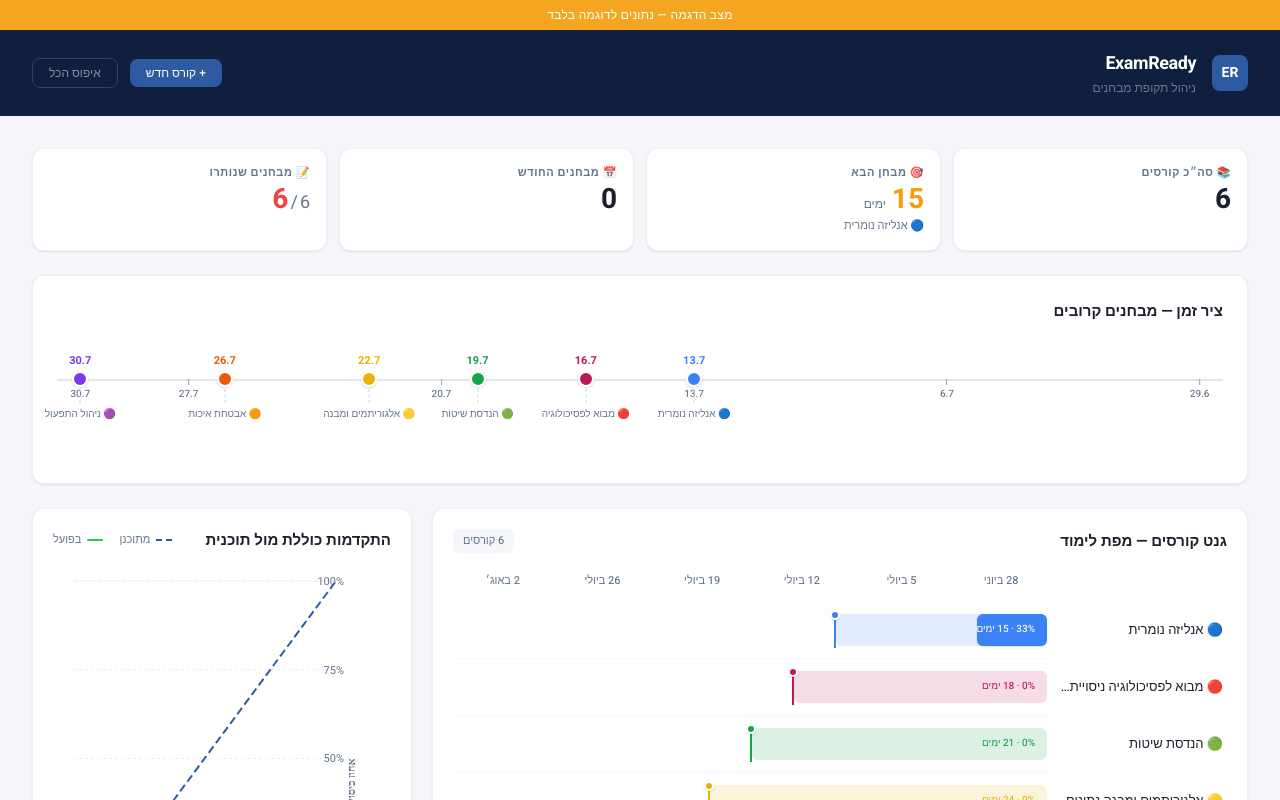
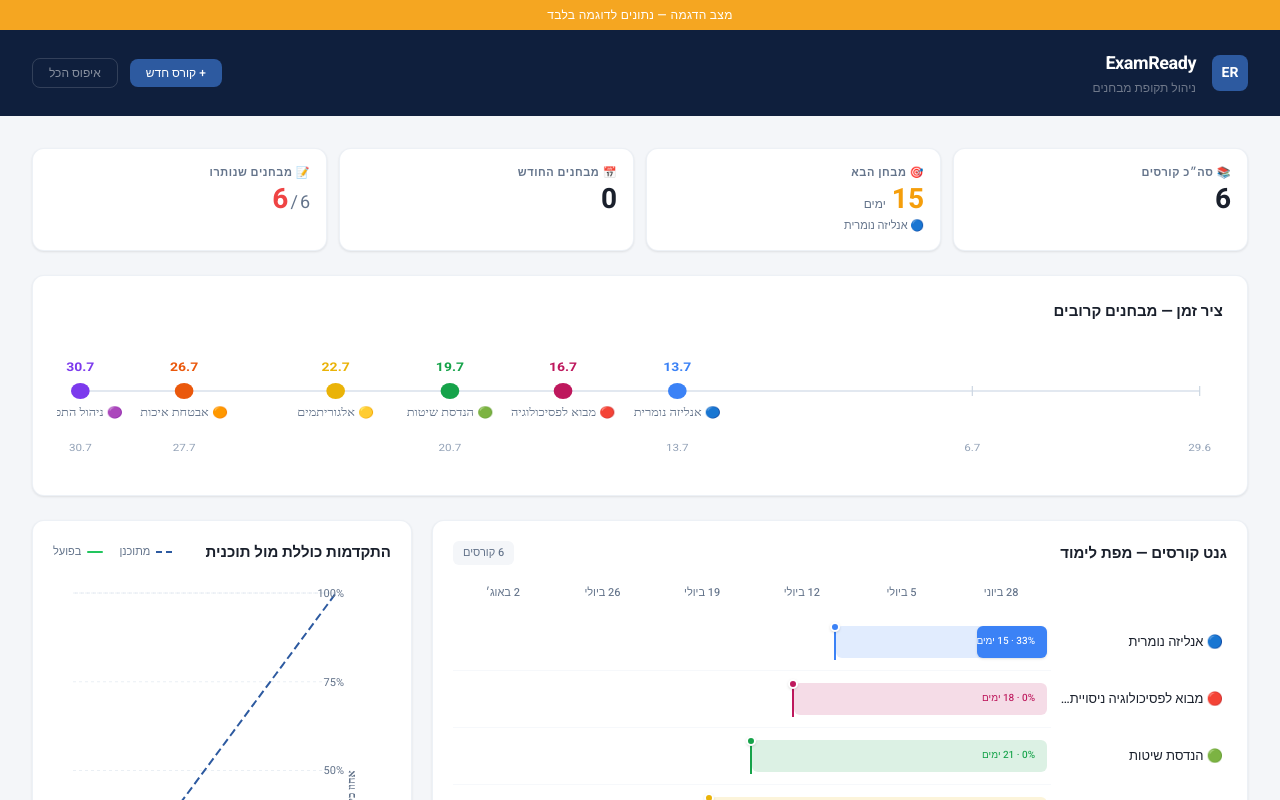
Before and after one commit to mrdz462zsr-cmd/exam-ready, a React (Vite) app: page / in a window 1280 px wide. Shown: the top 800 px of the page. Built offline with nearby package versions, Linux system fonts and the light colour scheme; the HTML template or start-up script is replaced by a standard one.

Commit message:
clean rebuild timeline SVG
Co-Authored-By: Claude Sonnet 4.6 <noreply@anthropic.com>

```diff
--- a/src/components/CoursesOverview.jsx
+++ b/src/components/CoursesOverview.jsx
@@ -321,57 +321,41 @@ export default function CoursesOverview({ courses, onSelectCourse, onAddCourse,
           </KPISummaryCard>
         </div>
 
-        {/* Weekly Timeline — DOM-based */}
+        {/* Weekly Timeline — SVG */}
         {timelineData && (() => {
-          const { totalDays, exams, axisDates, firstDate, fmtDate } = timelineData;
-          const calcLeft = (daysFromStart) => 98 - ((daysFromStart / 31) * 96);
-
-          const sortedExams = [...exams].sort((a, b) => a.daysFromStart - b.daysFromStart);
-          const staggered = sortedExams.map((e, i) => {
-            const left = calcLeft(e.daysFromStart);
-            const prevLeft = i > 0 ? calcLeft(sortedExams[i - 1].daysFromStart) : left + 20;
-            const needsStagger = Math.abs(left - prevLeft) < 8;
-            return { ...e, left, labelRow: needsStagger ? (i % 2 === 0 ? 0 : 1) : 0 };
-          });
-
+          const { exams } = timelineData;
+          const dots = [
+            { x: 532, date: '13.7', name: '🔵 אנליזה נומרית', color: exams[0]?.color || '#3B82F6' },
+            { x: 434, date: '16.7', name: '🔴 מבוא לפסיכולוגיה', color: exams[1]?.color || '#BE185D' },
+            { x: 337, date: '19.7', name: '🟢 הנדסת שיטות', color: exams[2]?.color || '#16A34A' },
+            { x: 239, date: '22.7', name: '🟡 אלגוריתמים', color: exams[3]?.color || '#EAB308' },
+            { x: 109, date: '26.7', name: '🟠 אבטחת איכות', color: exams[4]?.color || '#EA580C' },
+            { x: 20,  date: '30.7', name: '🟣 ניהול התפעול', color: exams[5]?.color || '#7C3AED' },
+          ];
+          const ticks = [
+            { x: 980, label: '29.6' }, { x: 785, label: '6.7' }, { x: 532, label: '13.7' },
+            { x: 337, label: '20.7' }, { x: 109, label: '27.7' }, { x: 20, label: '30.7' },
+          ];
           return (
             <div className="bg-white rounded-xl shadow-[0_1px_3px_rgba(0,0,0,0.06),0_1px_2px_rgba(0,0,0,0.04)] border border-grey-border/60 w-full p-6">
-              <h3 className="text-[15px] font-bold text-text-primary mb-4">ציר זמן — מבחנים קרובים</h3>
-              <div className="relative w-full" style={{ height: 120 }}>
-                {/* Horizontal line */}
-                <div className="absolute w-full" style={{ top: 40, height: 2, backgroundColor: '#E2E8F0' }} />
-
-                {/* Axis ticks */}
-                {axisDates.map((d, i) => {
-                  const days = Math.floor((d - firstDate) / 86400000);
-                  const left = calcLeft(days);
-                  return (
-                    <div key={`tick-${i}`} className="absolute flex flex-col items-center" style={{ left: `${left}%`, transform: 'translateX(-50%)', top: 40 }}>
-                      <div style={{ width: 1, height: 6, backgroundColor: '#94A3B8' }} />
-                      <span className="text-[10px] text-text-muted font-medium mt-0.5 whitespace-nowrap">{fmtDate(d)}</span>
-                    </div>
-                  );
-                })}
-
-                {/* Exam dots */}
-                {staggered.map((e, i) => {
-                  const dotColor = e.passed ? '#94A3B8' : e.color;
-                  const opacity = e.passed ? 0.3 : 1;
-                  const nameLabel = `${e.emoji} ${e.courseName.split(' ').slice(0, 2).join(' ')}`;
-                  const labelTop = e.labelRow === 0 ? 68 : 84;
-                  return (
-                    <div key={`exam-${i}`} className="absolute flex flex-col items-center" style={{ left: `${e.left}%`, transform: 'translateX(-50%)', top: 0, opacity }}>
-                      {/* Date label above */}
-                      <span className="text-[11px] font-bold whitespace-nowrap" style={{ color: dotColor, position: 'absolute', top: 14, left: '50%', transform: 'translateX(-50%)' }}>{e.dateLabel}</span>
-                      {/* Dot */}
-                      <div style={{ width: 16, height: 16, borderRadius: '50%', backgroundColor: dotColor, border: '2px solid white', boxShadow: '0 1px 3px rgba(0,0,0,0.15)', position: 'absolute', top: 32, left: '50%', transform: 'translateX(-50%)' }} />
-                      {/* Dashed line */}
-                      <div style={{ width: 1, borderRight: '1px dashed #CBD5E1', position: 'absolute', top: 50, height: labelTop - 54, left: '50%', transform: 'translateX(-50%)' }} />
-                      {/* Course name */}
-                      <span className="text-[10px] text-text-muted font-medium whitespace-nowrap" style={{ position: 'absolute', top: labelTop, left: '50%', transform: 'translateX(-50%)' }}>{nameLabel}</span>
-                    </div>
-                  );
-                })}
+              <h3 className="text-[15px] font-bold text-text-primary mb-2">ציר זמן — מבחנים קרובים</h3>
+              <div style={{ width: '100%', overflowX: 'hidden' }}>
+                <svg width="100%" height="140" viewBox="0 0 1000 140" preserveAspectRatio="none">
+                  <line x1="20" y1="60" x2="980" y2="60" stroke="#E2E8F0" strokeWidth="2" />
+                  {ticks.map((t, i) => (
+                    <g key={`t${i}`}>
+                      <line x1={t.x} y1="55" x2={t.x} y2="65" stroke="#CBD5E1" strokeWidth="1" />
+                      <text x={t.x} y="120" textAnchor="middle" fontSize="10" fill="#94A3B8" fontFamily="Heebo">{t.label}</text>
+                    </g>
+                  ))}
+                  {dots.map((d, i) => (
+                    <g key={`d${i}`}>
+                      <circle cx={d.x} cy="60" r="8" fill={d.color} />
+                      <text x={d.x} y="40" textAnchor="middle" fontSize="12" fontWeight="bold" fill={d.color} fontFamily="Heebo">{d.date}</text>
+                      <text x={d.x} y="85" textAnchor="middle" fontSize="11" fill="#64748B" fontFamily="Heebo">{d.name}</text>
+                    </g>
+                  ))}
+                </svg>
               </div>
             </div>
           );
```
